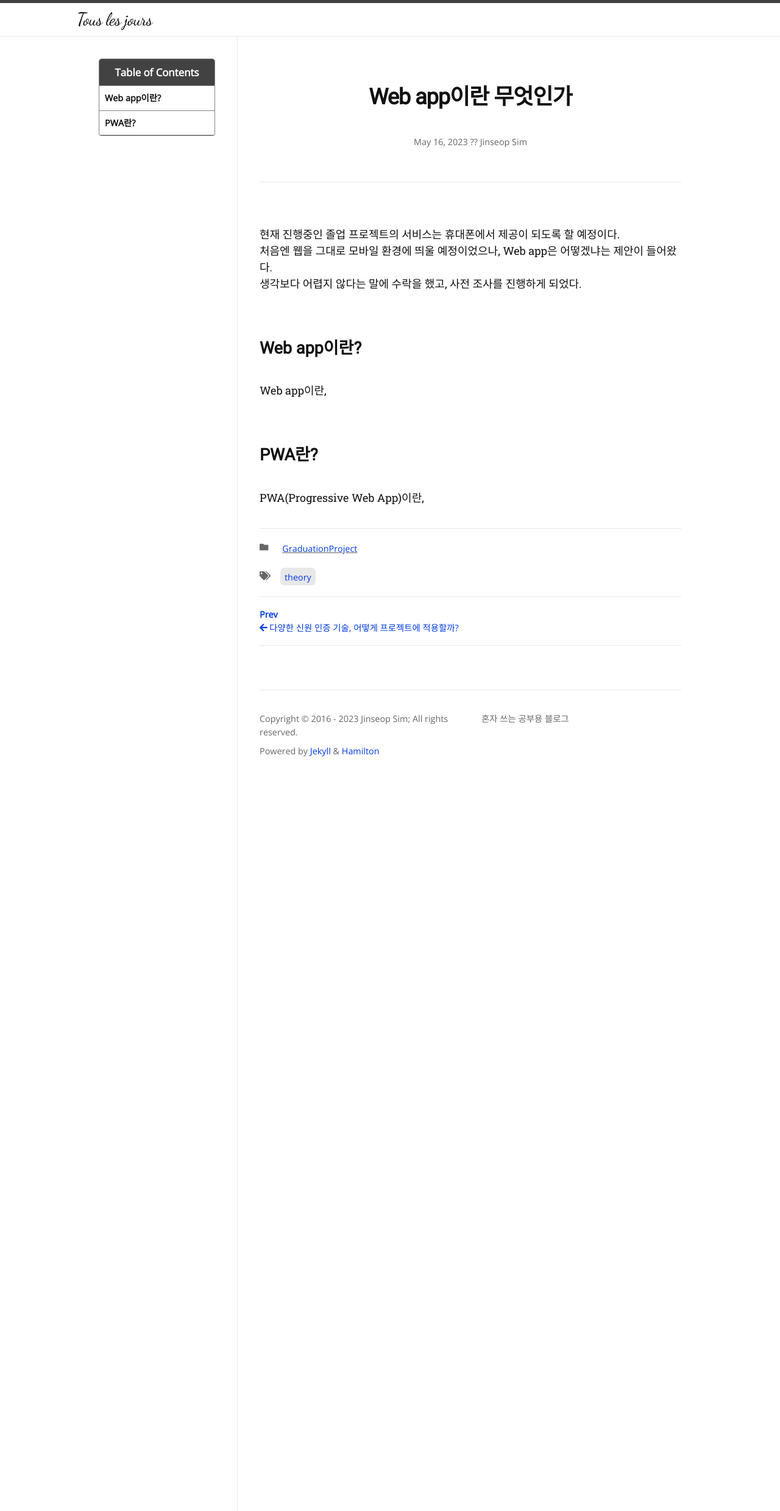
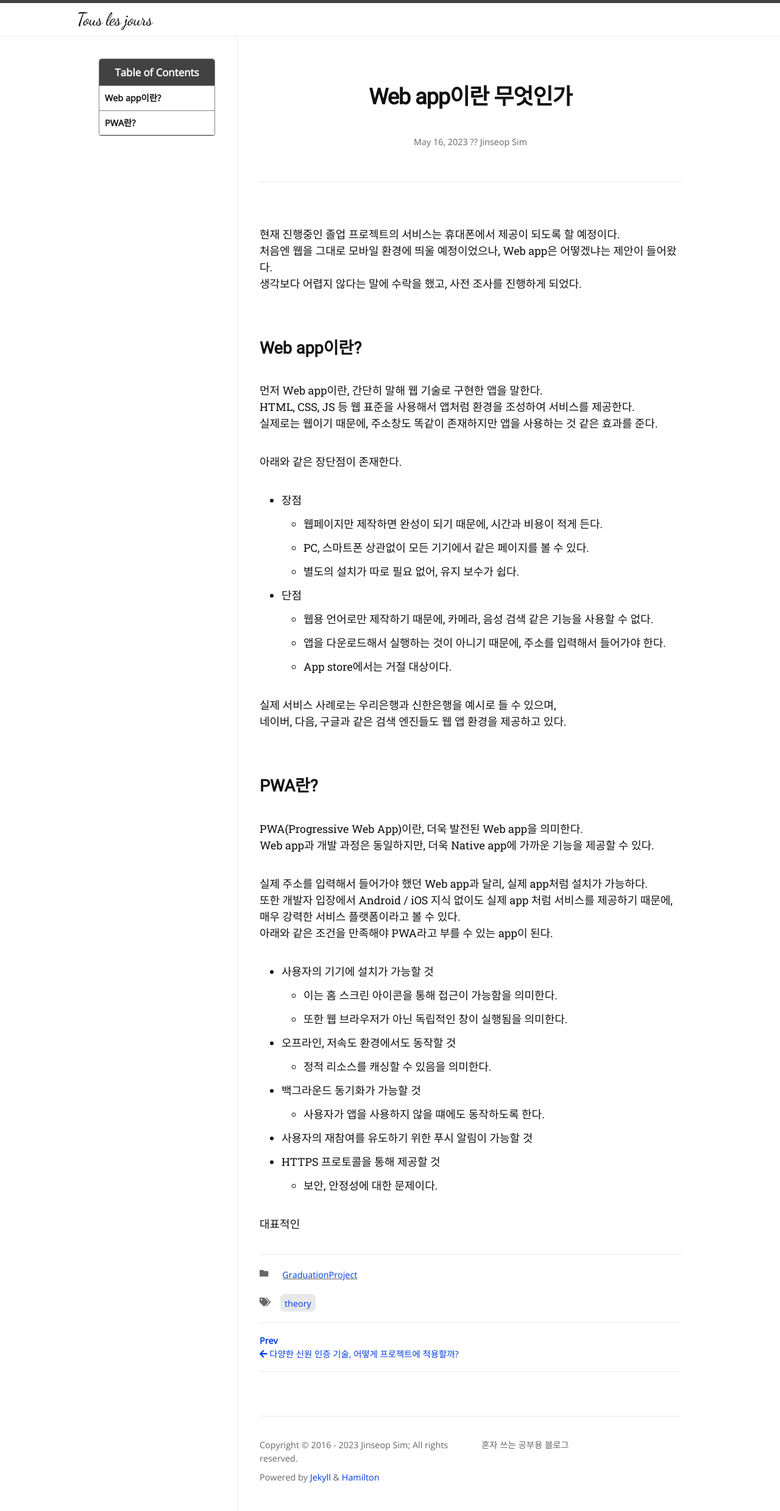
Before and after one commit to Jinseop-Sim/Jinseop-Sim.github.io, a Jekyll site: the page built from _posts/2023-05-16-web-app.md, in a window 1280 px wide. Shown: the whole page at 61% size. Built offline with Jekyll 4.4.1, drawn with Linux system fonts in a browser that asks for light colours; nearby versions of some CDN libraries; some web fonts are replaced.

Commit message:
글 수정

```diff
--- a/_posts/2023-05-16-web-app.md
+++ b/_posts/2023-05-16-web-app.md
@@ -12,7 +12,40 @@ toc: true
 생각보다 어렵지 않다는 말에 수락을 했고, 사전 조사를 진행하게 되었다.
 
 ## Web app이란?
-Web app이란,
+먼저 Web app이란, 간단히 말해 웹 기술로 구현한 앱을 말한다.
+HTML, CSS, JS 등 웹 표준을 사용해서 앱처럼 환경을 조성하여 서비스를 제공한다.
+실제로는 웹이기 때문에, 주소창도 똑같이 존재하지만 앱을 사용하는 것 같은 효과를 준다.
+
+아래와 같은 장단점이 존재한다.
+- 장점
+  - 웹페이지만 제작하면 완성이 되기 때문에, 시간과 비용이 적게 든다.
+  - PC, 스마트폰 상관없이 모든 기기에서 같은 페이지를 볼 수 있다.
+  - 별도의 설치가 따로 필요 없어, 유지 보수가 쉽다.
+- 단점
+  - 웹용 언어로만 제작하기 때문에, 카메라, 음성 검색 같은 기능을 사용할 수 없다.
+  - 앱을 다운로드해서 실행하는 것이 아니기 때문에, 주소를 입력해서 들어가야 한다.
+  - App store에서는 거절 대상이다.
+
+실제 서비스 사례로는 우리은행과 신한은행을 예시로 들 수 있으며,
+네이버, 다음, 구글과 같은 검색 엔진들도 웹 앱 환경을 제공하고 있다.
 
 ## PWA란?
-PWA(Progressive Web App)이란,
+PWA(Progressive Web App)이란, 더욱 발전된 Web app을 의미한다.
+Web app과 개발 과정은 동일하지만, 더욱 Native app에 가까운 기능을 제공할 수 있다.
+
+실제 주소를 입력해서 들어가야 했던 Web app과 달리, 실제 app처럼 설치가 가능하다.
+또한 개발자 입장에서 Android / iOS 지식 없이도 실제 app 처럼 서비스를 제공하기 때문에,
+매우 강력한 서비스 플랫폼이라고 볼 수 있다.
+아래와 같은 조건을 만족해야 PWA라고 부를 수 있는 app이 된다.
+- 사용자의 기기에 설치가 가능할 것
+  - 이는 홈 스크린 아이콘을 통해 접근이 가능함을 의미한다.
+  - 또한 웹 브라우저가 아닌 독립적인 창이 실행됨을 의미한다.
+- 오프라인, 저속도 환경에서도 동작할 것
+  - 정적 리소스를 캐싱할 수 있음을 의미한다.
+- 백그라운드 동기화가 가능할 것
+  - 사용자가 앱을 사용하지 않을 떄에도 동작하도록 한다.
+- 사용자의 재참여를 유도하기 위한 푸시 알림이 가능할 것
+- HTTPS 프로토콜을 통해 제공할 것
+  - 보안, 안정성에 대한 문제이다.
+
+대표적인
```
